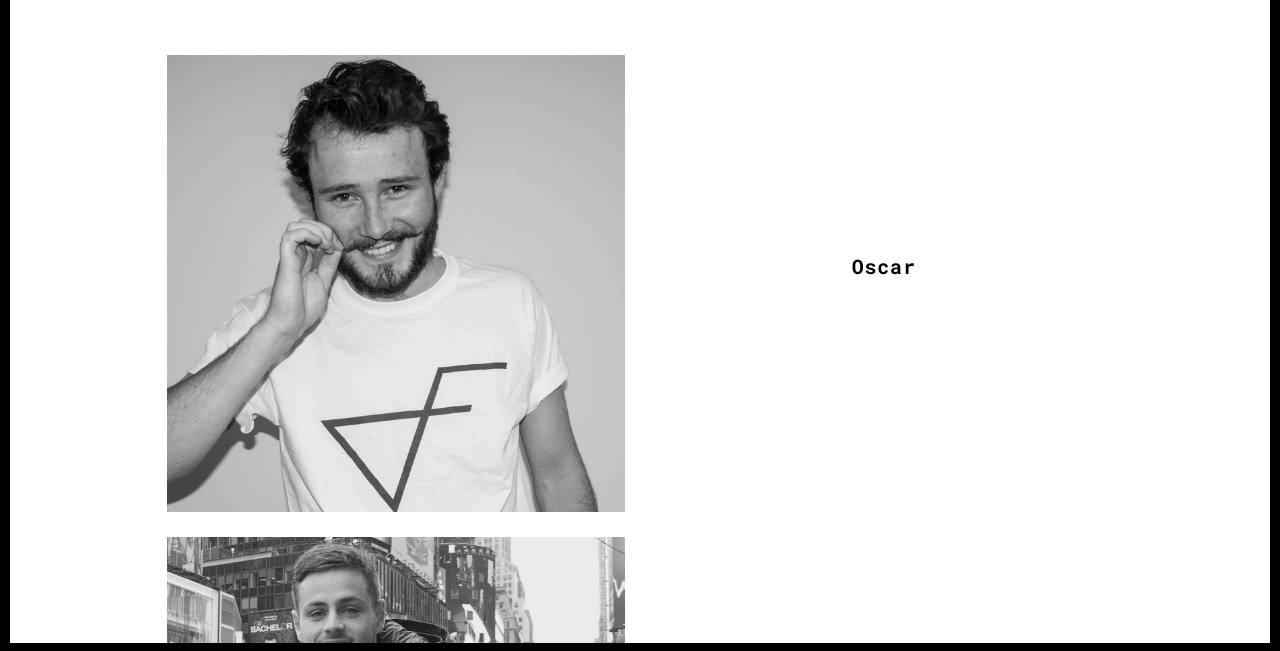
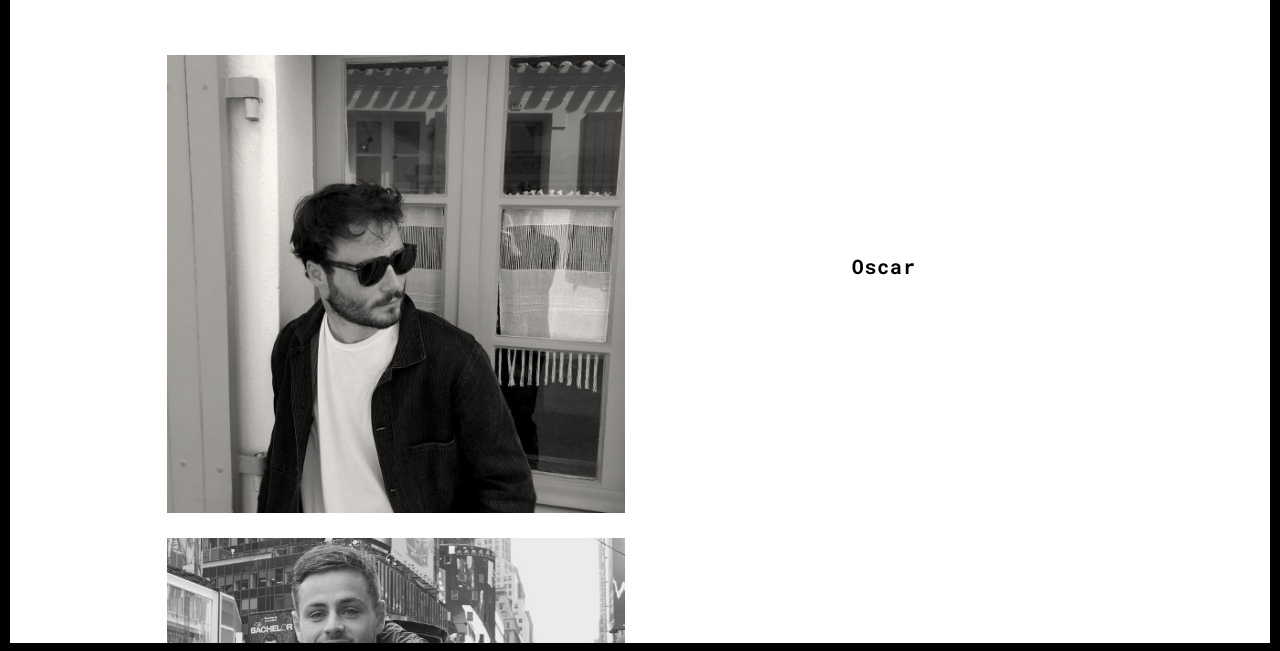
Before and after one commit to Robynperrin/sanstabou, a plain HTML site: page about.html in a window 1280 px wide. Shown: the part 147-798 px from the top of the page. Drawn offline with Linux system fonts and the light colour scheme.

Commit message:
Update about.html

```diff
--- a/about.html
+++ b/about.html
@@ -65,7 +65,7 @@
             <div class="col-md-10 col-md-offset-1">
               <div class="row">
                 <div class="img-profil col-xs-12 col-md-6">
-                  <img src="./assets/images/oscar.jpg" class="img-responsive" alt=""></br>
+                  <img src="./assets/images/oscar.png" class="img-responsive" alt=""></br>
 
                 </div>
                 <div class="col-xs-12 col-md-6">
```
